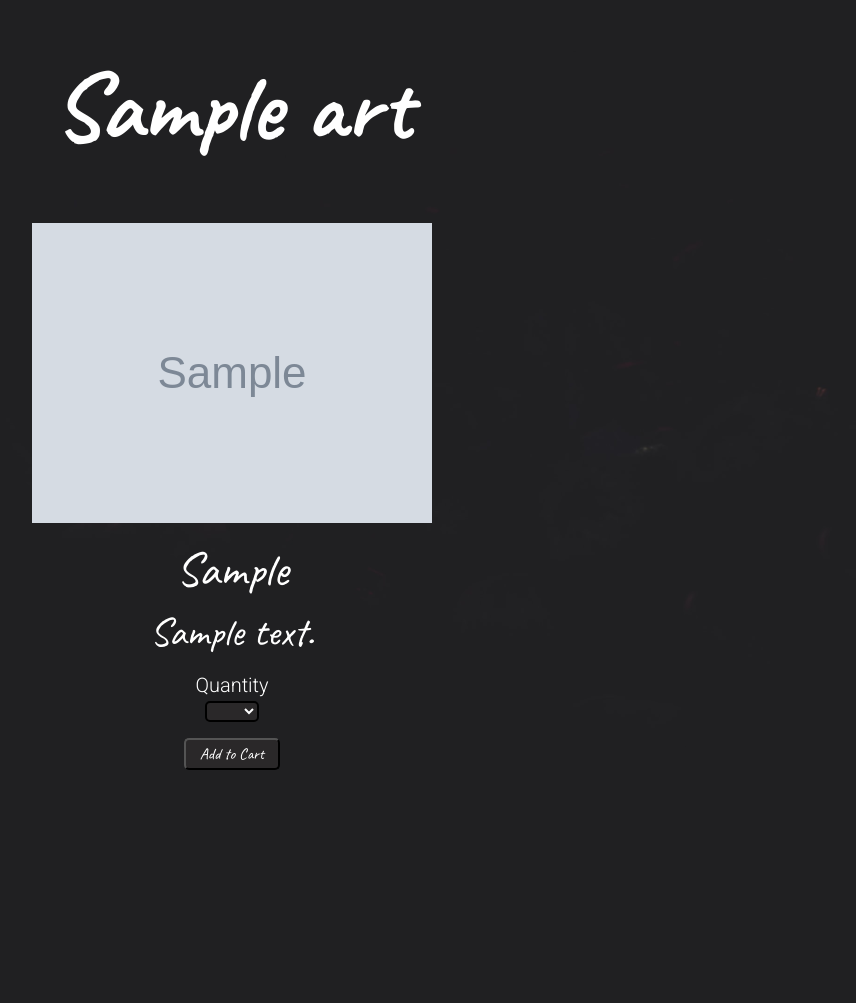
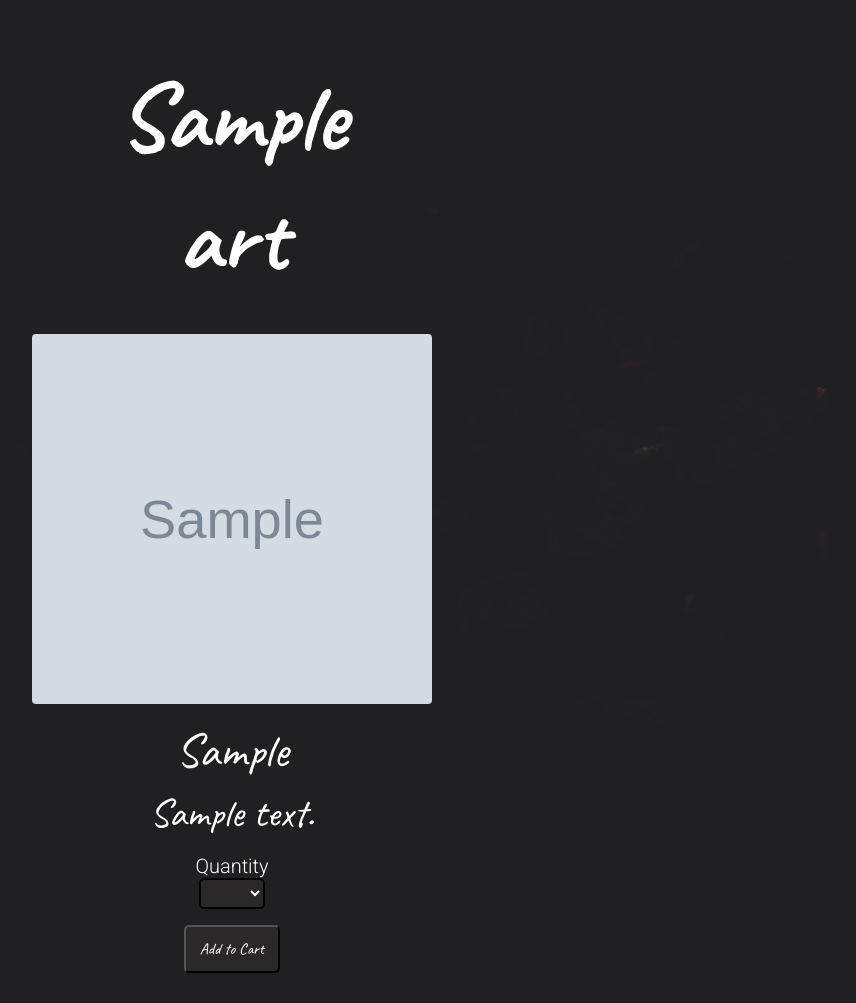
Before and after one commit to kitealva/DD-Art, a Flask app: page /landing/1 in a window 1280 px wide. Shown: the part 53-1056 px from the top of the page, without its empty margins (408-1264 px from the left). Before the commit the page ends 823 px from the top, so only its background shows below. Run offline with Flask 2, Linux system fonts and the light colour scheme; the visitor is signed in with stand-in values (Sample User, id 1); tables that the repository leaves empty hold one stand-in row (values such as "Sample post"); grey boxes marked "Sample" are stand-in pictures.

Commit message:
art details

```diff
--- a/data/art.json
+++ b/data/art.json
@@ -35,7 +35,7 @@
     },
 
     {
-        "art_name": "Journey",
+        "art_name": "Journey's Beginning",
         "image_path": "static/images/deven-lady.jpg",
         "description": "Adventure Time",
         "price": "$109.99"
--- a/server.py
+++ b/server.py
@@ -124,6 +124,17 @@ def cart():
     return render_template("cart.html", cart_art=cart_art)
 
 
+@app.route("/wishlist")
+def wishlist():
+    """Show art in wishlist."""
+
+    get_user = crud.get_user_by_email(session.get("user_email"))
+
+    wishlist_art = crud.get_wishlist_art_by_user_id(get_user.user_id)
+
+    return render_template("wishlist.html", wishlist_art=wishlist_art)
+
+
 @app.route("/art/<art_id>/carts", methods=["GET","POST"])
 def create_cart_item(art_id):
     """Create a new cart item."""
@@ -153,7 +164,8 @@ def delete_cart(art_id):
     """Empty cart."""
 
     crud.delete_cart_item(art_id)
-    flash(f"Art has been removed")
+
+    flash(f" Art has been removed")
 
     return redirect("/cart")
 
--- a/static/styles.css
+++ b/static/styles.css
@@ -61,7 +61,7 @@ li a {
     flex-direction: row;
     flex-wrap: wrap;
     list-style-type: none;
-    padding-top: 40px;
+    padding-top: 10px;
 }
 
 .contents {
@@ -79,6 +79,7 @@ h1 {
     font-weight: bold;
     color: #ffffff;
     font-size: 50px;
+    padding-top: 10px;
 }
 
 .flash-msg{
@@ -230,18 +231,26 @@ h1 {
     margin-top: 5.8vh;
 }
 
+.info_container {
+    background-color: #202022;
+    margin-left: 37%;
+    margin-right: 37%;
+    padding-bottom: 30px;
+
+}
+
 .all_details h1 {
-    padding-bottom: 7vh;
+    padding-bottom: 4.5vh;
     font-size: 6em;
 }
 
-.img {
+.json {
     width: 400px;
-    height: 300px;
+    height: 370px;
+    border-radius: 4px;
 }
 
 .price {
-
     font-size: 3em;
     margin-top: 2vh;
 }
@@ -258,13 +267,13 @@ h1 {
 .amount-field {
     font-family: 'Roboto', sans-serif;
     font-weight: 300;
-    width: 4em;
+    width: 5em;
+    height: 2.3em;
     text-align: center;
     background-color: #2a2829;
     border-radius: 5px;
     border: solid black 2px;
     color: rgb(255, 255, 255);
-
 }
 
 .quant-form {
@@ -276,7 +285,7 @@ h1 {
     font-weight: 300;
     margin-top: 2vh;
     width: 6em;
-    height: 2em;
+    height: 3em;
     font-size: 1em;
     background-color: #2a2829;
     color: white;
@@ -353,7 +362,17 @@ option {
     height: 1px;
     background:  #202022;
     margin-right: 200px;
+}
 
+.remove {
+    background-color: #202022;
+    margin-bottom: 15px;
+    width: 90px;
+    height: 30px;
+    border-radius: 3px;
+    border: solid rgb(0, 0, 0) 2px;
+    color: white;
+    font-size: 20px;
 }
 
 .checkout-contents p {
--- a/templates/art_info.html
+++ b/templates/art_info.html
@@ -1,11 +1,12 @@
 {% extends 'base.html' %}{% block title %}{{ art.art_name }} Art info {% endblock %}
 
 {% block body %}
+<div class="info_container">
 <div class="all_details">
 <div class="item-name">
   <h1>{{ art.art_name }}</h1>
 </div>
-<img class="img" src="{{ art.image_path }}">
+<img class="json" src="../{{ art.image_path }}">
 
 <div class="price">
   {{ art.price }}
@@ -38,7 +39,7 @@
 
 </div>
 </div>
-
+</div>
 {% endif %}
 
 {% endblock %}
```
Also changed, not shown: templates/wishlist.html (+34 -1 lines).
